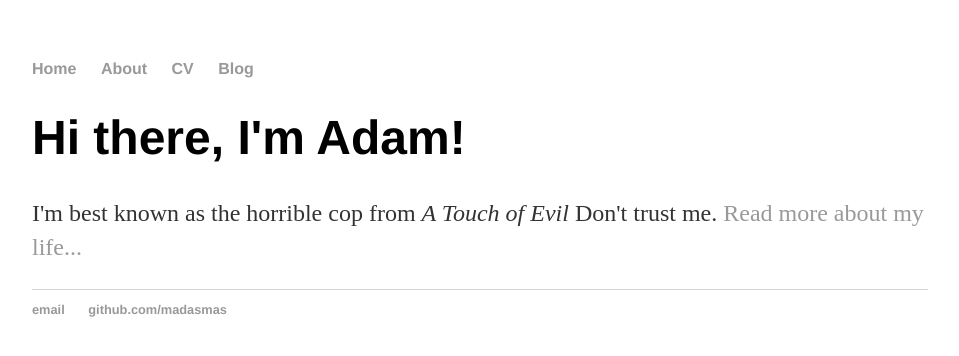
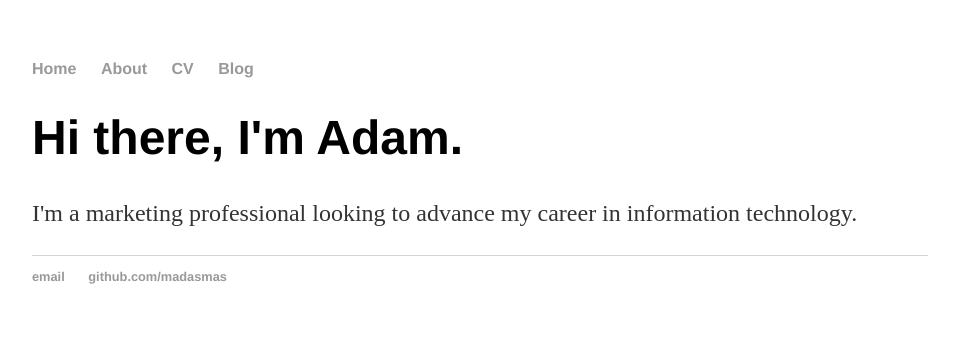
Before and after one commit to madasmas/madasmas.github.io, a plain HTML site: page index.html in a window 1280 px wide. Shown: the whole page, without its empty margins (160-1119 px from the left). Drawn offline with Linux system fonts and the light colour scheme.

Commit message:
Update index.html
changed description

```diff
--- a/index.html
+++ b/index.html
@@ -16,8 +16,8 @@
 		</nav>
 		<div class="container">
     		<div class="blurb">
-        		<h1>Hi there, I'm Adam!</h1>
-				<p>I'm best known as the horrible cop from <em>A Touch of Evil</em> Don't trust me. <a href="/about">Read more about my life...</a></p>
+        		<h1>Hi there, I'm Adam.</h1>
+				<p>I'm a marketing professional looking to advance my career in information technology.</p>
     		</div><!-- /.blurb -->
 		</div><!-- /.container -->
 		<footer>
```
